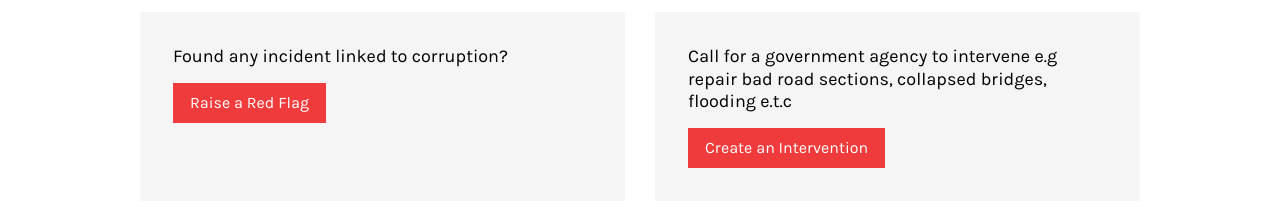
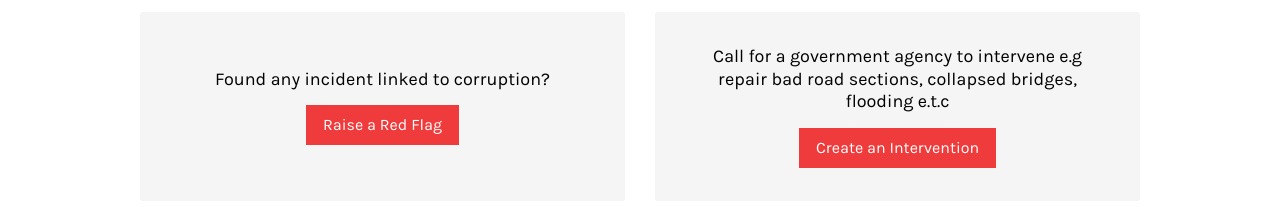
Before and after one commit to danprocoder/ireporter-main, a website: page frontend/dashboard.html in a window 1280 px wide. Shown: the part 119-326 px from the top of the page. Drawn offline with Linux system fonts and the light colour scheme.

Commit message:
chore(dashboardCSS): Updated user dashboard - Center aligned text in boxes horizontally and vertically [Finishes #121213]

```diff
--- a/frontend/assets/css/dashboard.css
+++ b/frontend/assets/css/dashboard.css
@@ -1,8 +1,20 @@
+.content .grid-50 {
+  display: table;
+}
+
 .gray-bg {
   background: #f5f5f5;
   padding: 33px;
   border-radius: 3px;
   height: 123px;
+  display: table-cell;
+  vertical-align: middle;
+  text-align: center;
+  transition: background 0.2s;
+}
+
+.gray-bg:hover {
+  background: #e5e5e5;
 }
 
 .gray-bg .button {
```
Lines whose indentation alone changed are shown as unchanged.
